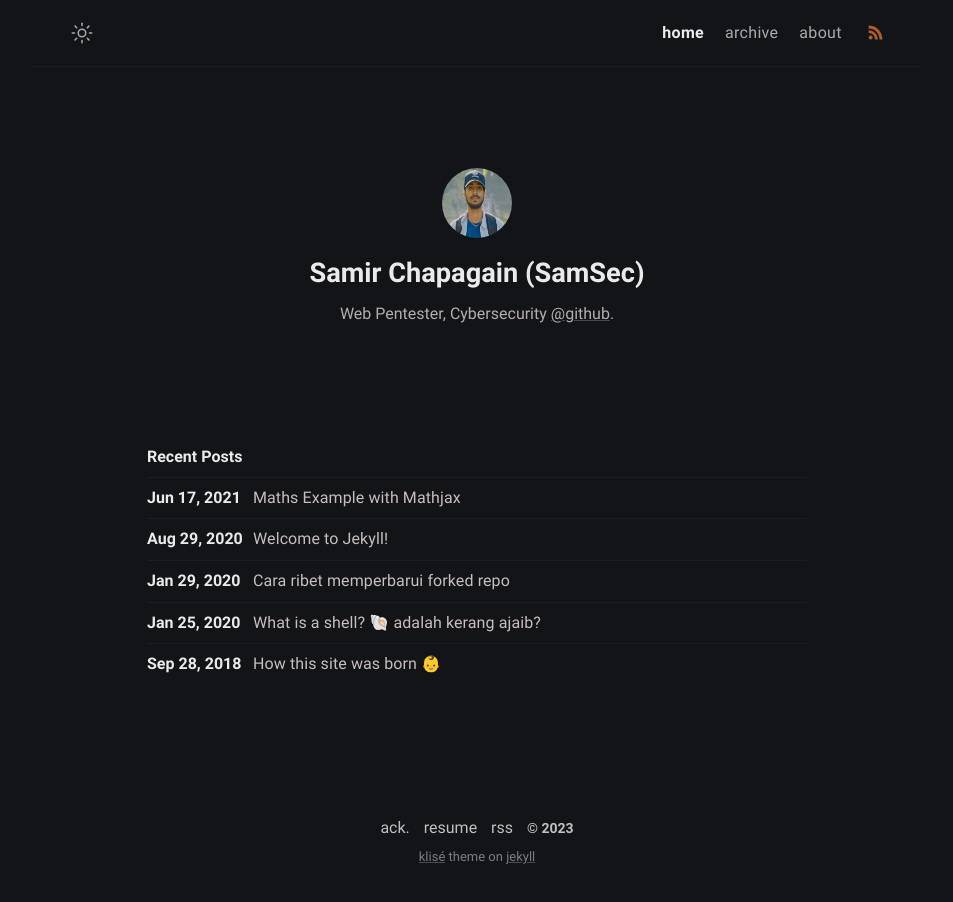
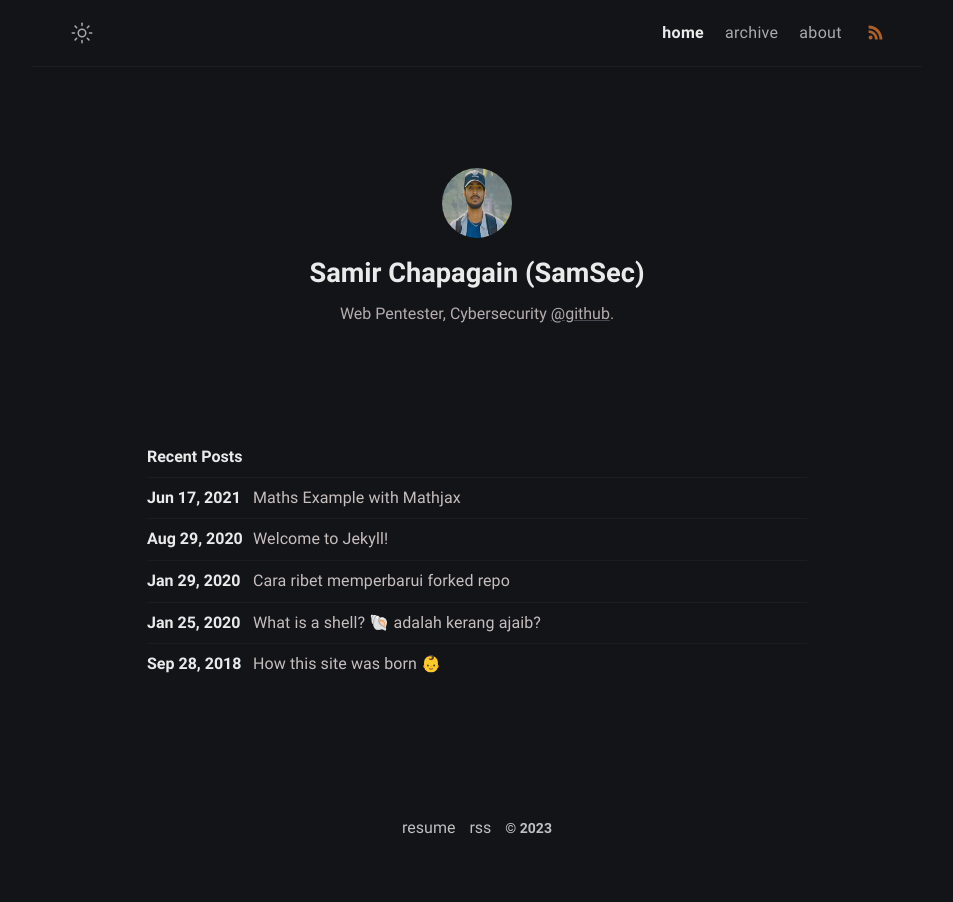
Before and after one commit to Sameer484/mywebsite, a Jekyll site: the page built from index.md, in a window 1280 px wide. Shown: the whole page, without its empty margins (163-1116 px from the left). Built offline with Jekyll 4.4.1, drawn with Linux system fonts in a browser that asks for light colours.

Commit message:
footer deleted

```diff
--- a/_includes/footer.html
+++ b/_includes/footer.html
@@ -1,21 +1,7 @@
 <footer class="footer">
-  <a class="footer_item" href="/thanks">ack.</a>
-  <a class="footer_item" href="javascript::void(0)">resume</a>
+  <a class="footer_item" href="https://drive.google.com/file/d/11ndChyHaY6PHLTg-CPKQ5gNvn6vHb_4W/view?usp=sharing">resume</a>
   <a class="footer_item" href="/feed.xml">rss</a>
   <span class="footer_item">&copy; {{ site.time | date: "%Y" }}</span>
-  <small class="footer_copyright">
-    <!-- Klisé Theme: https://github.com/piharpi/jekyll-klise -->
-    <a
-      href="https://github.com/piharpi/jekyll-klise"
-      target="_blank"
-      rel="noreferrer noopener"
-      >klisé</a
-    >
-    theme on
-    <a href="https://jekyllrb.com" target="_blank" rel="noreferrer noopener"
-      >jekyll</a
-    >
-  </small>
 </footer>
 <script src="/assets/js/main.js" defer="defer"></script>
 {%- if site.google_analytics -%}
```
